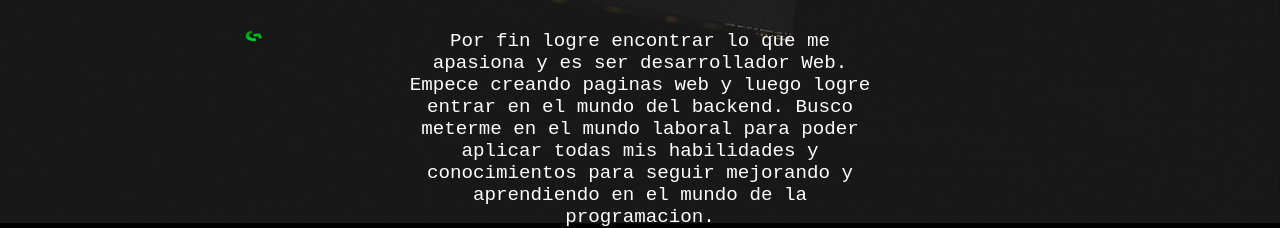
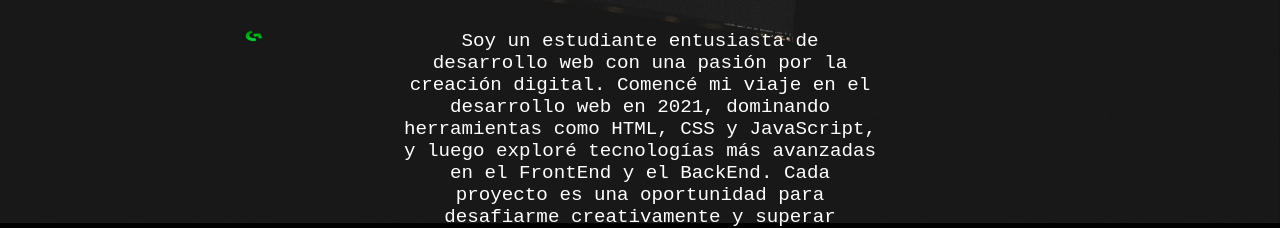
Before and after one commit to mag0/Portafolio-4.0, a plain HTML site: page index.html in a window 1280 px wide. Shown: the part 577-805 px from the top of the page. Drawn offline with Linux system fonts and the light colour scheme.

Commit message:
cambio de biografia

```diff
--- a/css/style.css
+++ b/css/style.css
@@ -347,7 +347,6 @@ section h2{
         position: fixed;
         width: 100%;
         background-color: black;
-        display: block;
         display: flex;
         flex-direction: column;
     }
@@ -356,7 +355,7 @@ section h2{
         justify-content: space-between;
         align-items: center;
     }.header-responsive .icono-codigo img{
-        margin: 0 1em;
+        margin: .5em 1em;
         height: 80px;
         width: 80px;
     }.header-responsive .icono-codigo .btn-menu{
@@ -373,7 +372,6 @@ section h2{
         position: absolute;
         background-color: black;
         margin-top: 5em;
-        transition: 1s;
         width: 100%;
         display: flex;
         flex-direction: column;
@@ -396,7 +394,7 @@ section h2{
     .contenedor-header .perfil{
         font-size: 1.2em;
         margin: 0 1rem;
-        padding-top: 10rem;
+        padding-top: 13rem;
     }
 
     section{
--- a/index.html
+++ b/index.html
@@ -49,11 +49,15 @@
             <h2>Martín Andrés Guerreiro</h2>
             <h4>Desarrollador web</h4>
             <p>
-                Por fin logre encontrar lo que me
-                apasiona y es ser desarrollador Web. Empece creando paginas web y luego logre
-                entrar en el mundo del backend.
-                Busco meterme en el mundo laboral para poder aplicar todas mis habilidades y conocimientos
-                para seguir mejorando y aprendiendo en el mundo de la programacion.
+                Soy un estudiante entusiasta de desarrollo web con una pasión
+                por la creación digital. Comencé mi viaje en el desarrollo web en 2021,
+                dominando herramientas como HTML, CSS y JavaScript, y luego exploré tecnologías más
+                avanzadas en el FrontEnd y el BackEnd. Cada proyecto es una oportunidad para desafiarme
+                creativamente y superar expectativas. Estoy comprometido con el aprendizaje continuo
+                y el crecimiento personal. Busco contribuir significativamente a proyectos innovadores
+                y conectar con otros en la comunidad de desarrollo web.
+                <br><br>¡Gracias por visitar mi portafolio
+                y ser parte de mi viaje!
             </p>
             <div class="redes">
                 <a class="red" href="https://www.canva.com/design/DAE9_Oo-obA/view" target="_blank"><img
```
